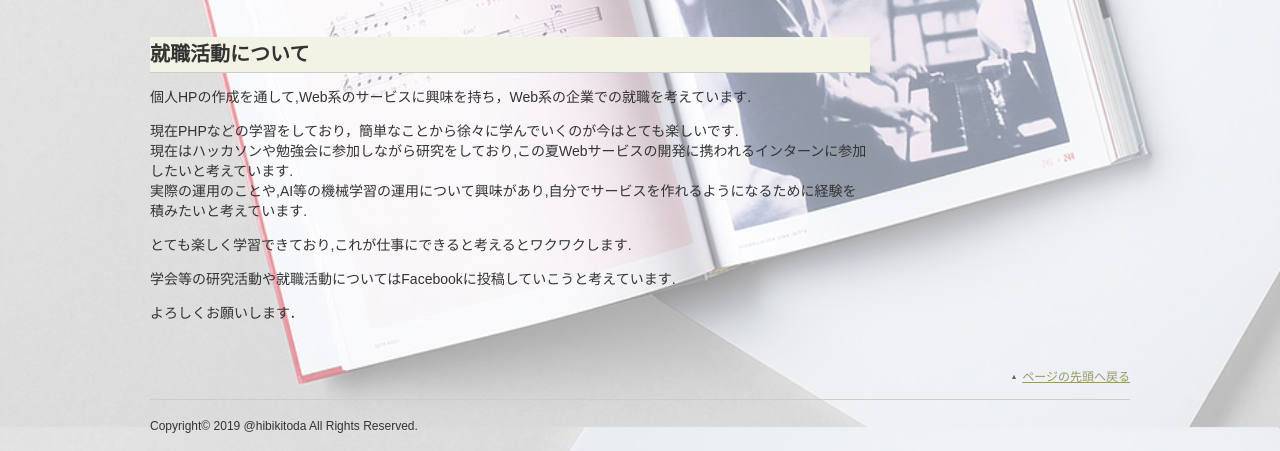
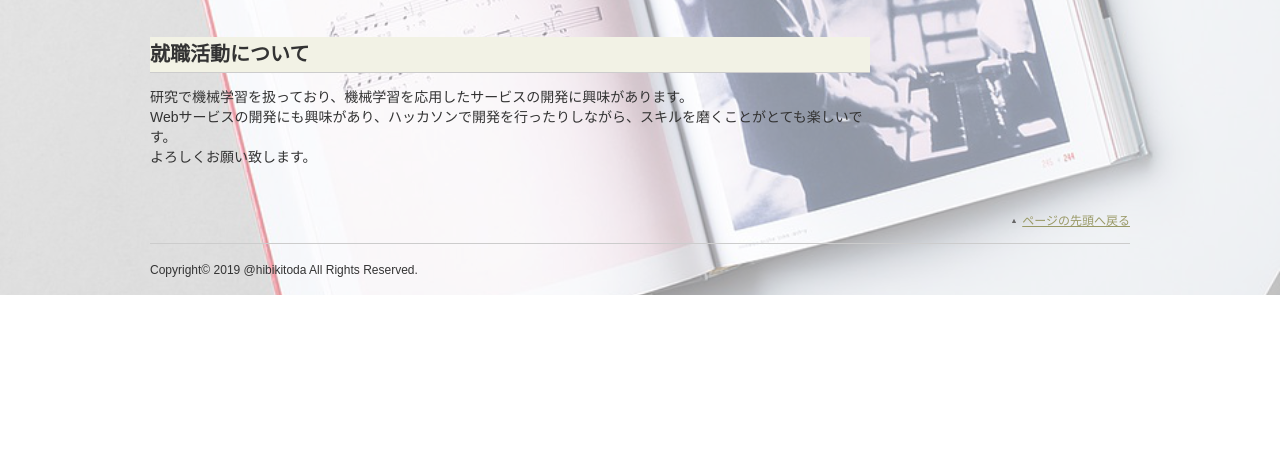
Before and after one commit to toda-hibiki/Source-code-for-Web-page, a plain HTML site: page prog/about/index.html in a window 1280 px wide. Shown: the part 1276-1727 px from the top of the page. After the commit the page ends 1571 px from the top, so only its background shows below. Drawn offline with Linux system fonts and the light colour scheme; files that its build step writes are made by us from their sources; files whose address does not match are found by name; a web font is replaced by a local one.

Commit message:
hibiteko

```diff
--- a/prog/about/index.html
+++ b/prog/about/index.html
@@ -59,13 +59,9 @@
 <!--就職活動について-->
 <section class="news">
 	<h1 class="pageTitle">就職活動について</h1>
-	<p>個人HPの作成を通して,Web系のサービスに興味を持ち，Web系の企業での就職を考えています.</p>
-	<p>現在PHPなどの学習をしており，簡単なことから徐々に学んでいくのが今はとても楽しいです.
-  <br>現在はハッカソンや勉強会に参加しながら研究をしており,この夏Webサービスの開発に携われるインターンに参加したいと考えています.
-  <br>実際の運用のことや,AI等の機械学習の運用について興味があり,自分でサービスを作れるようになるために経験を積みたいと考えています.</p>
-  <p>とても楽しく学習できており,これが仕事にできると考えるとワクワクします.</p>
-  <p>学会等の研究活動や就職活動についてはFacebookに投稿していこうと考えています.</p>
-  <p>よろしくお願いします．</p>
+	<p>研究で機械学習を扱っており、機械学習を応用したサービスの開発に興味があります。
+  <br>Webサービスの開発にも興味があり、ハッカソンで開発を行ったりしながら、スキルを磨くことがとても楽しいです。
+  <br>よろしくお願い致します。
 	</section>
 	</div>
 
```
Also changed, not shown: prog/contact/index.html (+1 -1 lines).
